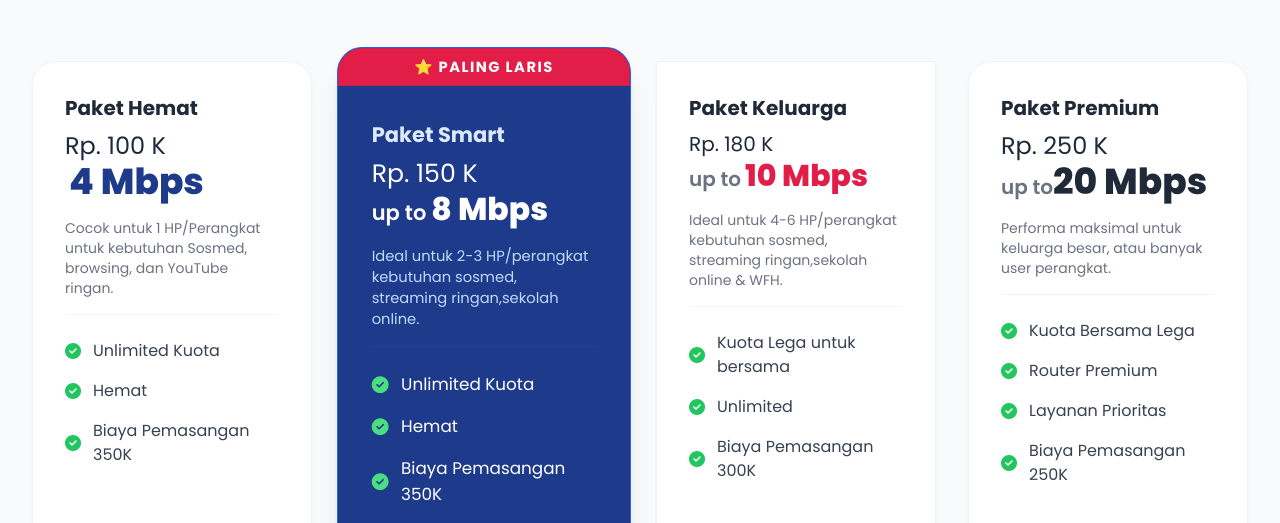
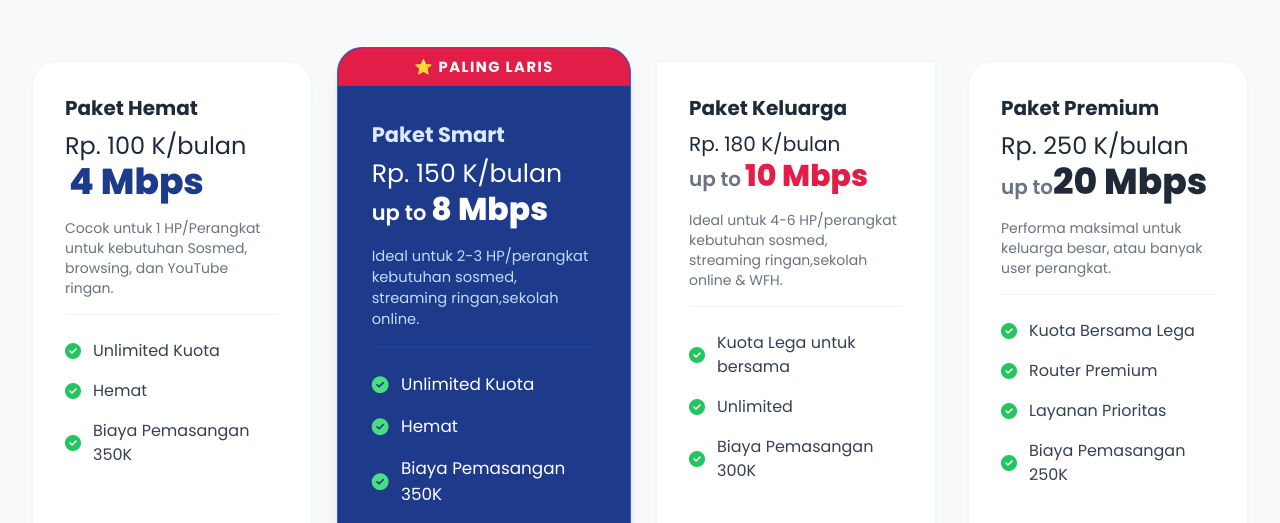
Before and after one commit to abrizamarief24/wifi, a plain HTML site: page index.html in a window 1280 px wide. Shown: the part 1565-2088 px from the top of the page. Drawn offline with nearby package versions, Linux system fonts and the light colour scheme.

Commit message:
Update index.html

```diff
--- a/index.html
+++ b/index.html
@@ -171,7 +171,7 @@
                 <div class="bg-white rounded-3xl shadow-sm hover:shadow-2xl transition-all duration-300 border border-gray-100 overflow-hidden flex flex-col relative top-0 hover:-top-2">
                     <div class="p-8 pb-0">
                         <h3 class="text-xl font-bold text-gray-800 mb-2">Paket Hemat</h3>
-<span class="text-2xl font- text-brand-black">Rp. 100 K</span>
+<span class="text-2xl font- text-brand-black">Rp. 100 K/bulan</span>
                         <div class="flex items-baseline gap-1 mb-4">
                             <span class="text-xl font-semibold text-gray-500"></span>
                             <span class="text-4xl font-extrabold text-brand-blue">4 Mbps</span>
@@ -204,7 +204,7 @@
                     </div>
                     <div class="p-8 pb-0">
                         <h3 class="text-xl font-bold text-blue-100 mb-2">Paket Smart</h3>
-<span class="text-2xl font- text-white">Rp. 150 K</span>
+<span class="text-2xl font- text-white">Rp. 150 K/bulan</span>
                         <div class="flex items-baseline gap-1 mb-4 text-white">
                         <span class="text-xl font-semibold text-white-200">up to
              <span class="text-3xl font-extrabold">8 Mbps</span>
@@ -235,7 +235,7 @@
                 <div class="bg-white rounded-4xl shadow-sm hover:shadow-4xl transition-all duration-300 border border-gray-100 overflow-hidden flex flex-col relative top-0 hover:-top-2">
                     <div class="p-8 pb-0">
                         <h3 class="text-xl font-bold text-gray-800 mb-2">Paket Keluarga </h3>
-<span class="text-xl font- text-brand-black">Rp. 180 K</span>
+<span class="text-xl font- text-brand-black">Rp. 180 K/bulan</span>
                         <div class="flex items-baseline gap-1 mb-4">
                             <span class="text-xl font-semibold text-gray-500">up to</span>
                             <span class="text-3xl font-extrabold text-brand-red">10 Mbps</span>
@@ -268,7 +268,7 @@
                             <h3 class="text-xl font-bold text-gray-800">Paket Premium</h3>
                             </div>
 
-<span class="text-2xl font- text-brand-black">Rp. 250 K</span>
+<span class="text-2xl font- text-brand-black">Rp. 250 K/bulan</span>
                         <div class="flex items-baseline gap-1 mb-4">
                             <span class="text-xl font-semibold text-gray-500">up to<span class="text-4xl font-extrabold text-gray-800">20 Mbps</span>
                         </span>
```
